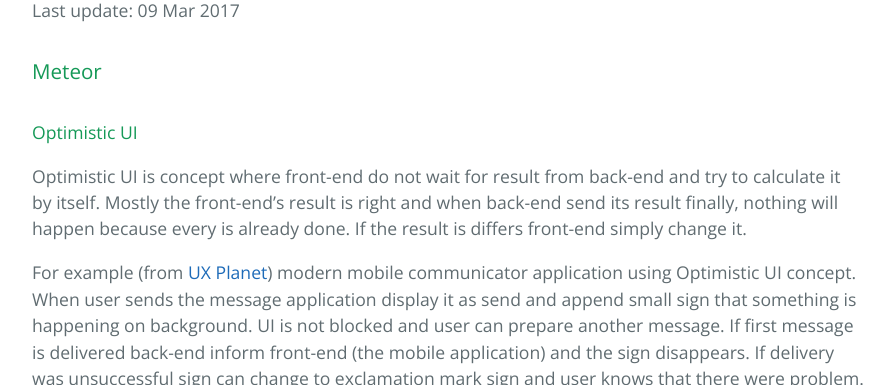
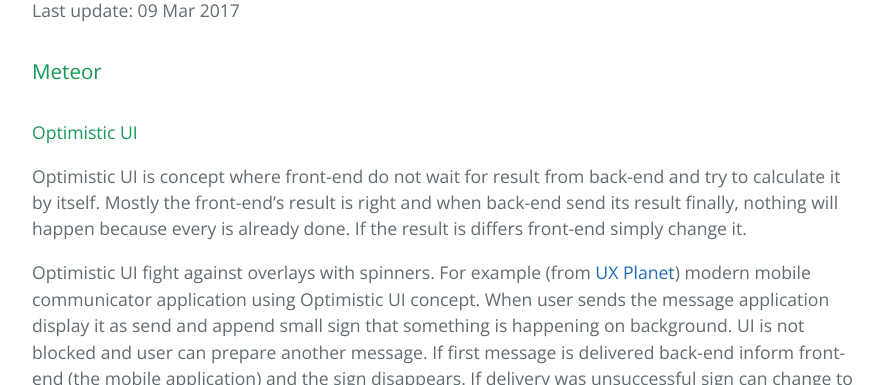
Before and after one commit to kachna/APIFier-Meteor, a Jekyll site: the page built from docs/_posts/2017-03-09-how-to-build-simple-meteor-application.md, in a window 1280 px wide and 900 px high, scrolled down 441 px, cut to the strip 0-385 px from the top of the window. Shown: the whole strip, without its empty margins (192-1086 px from the left). Built offline with Jekyll 4.4.1, drawn with Linux system fonts in a browser that asks for light colours; the repository's description, which GitHub fills in, is left out.

Commit message:
HowToBuildMeteor: update

```diff
--- a/docs/_posts/2017-03-09-how-to-build-simple-meteor-application.md
+++ b/docs/_posts/2017-03-09-how-to-build-simple-meteor-application.md
@@ -9,7 +9,7 @@
 #### Optimistic UI
 Optimistic UI is concept where front-end do not wait for result from back-end and try to calculate it by itself. Mostly the front-end's result is right and when back-end send its result finally, nothing will happen because every is already done. If the result is differs front-end simply change it.
 
-For example (from [UX Planet](https://uxplanet.org/optimistic-1000-34d9eefe4c05)) modern mobile communicator application using Optimistic UI concept. When user sends the message application display it as send and append small sign that something is happening on background. UI is not blocked and user can prepare another message. If first message is delivered back-end inform front-end (the mobile application) and the sign disappears. If delivery was unsuccessful sign can change to exclamation mark sign and user knows that there were problem.
+Optimistic UI fight against overlays with spinners. For example (from [UX Planet](https://uxplanet.org/optimistic-1000-34d9eefe4c05)) modern mobile communicator application using Optimistic UI concept. When user sends the message application display it as send and append small sign that something is happening on background. UI is not blocked and user can prepare another message. If first message is delivered back-end inform front-end (the mobile application) and the sign disappears. If delivery was unsuccessful sign can change to exclamation mark sign and user knows that there were problem.
 
 ![Working... overlay](https://cdn-images-1.medium.com/max/600/1*N5tK8JB0MmRb04ONghE5mg.gif)
 ![Optimitic UI](https://cdn-images-1.medium.com/max/600/1*KE0p_NCjeeV0Sk9ZAIuE8g.gif)
```
